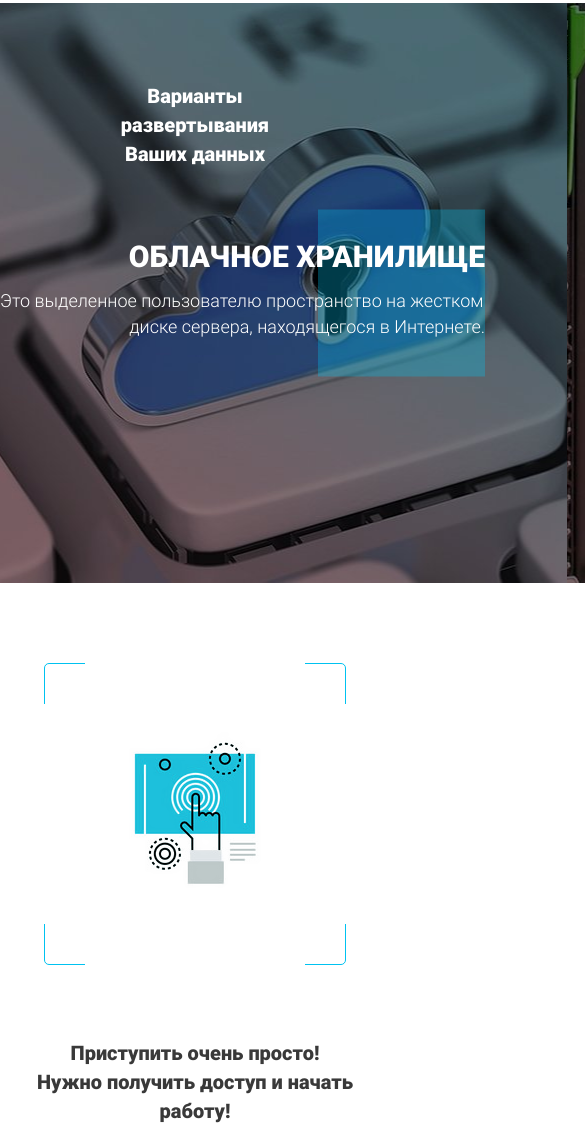
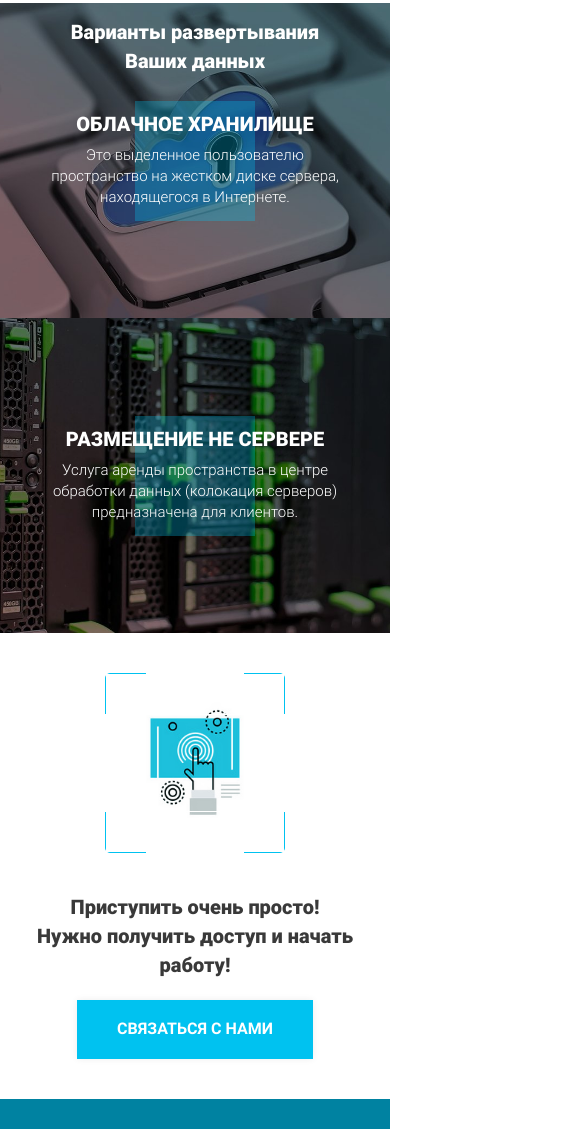
Before and after one commit to M1shkaS/layouts, a website: page prengi/src/index.html in a window 390 px wide. Shown: the part 4051-5180 px from the top of the page, 585 px wide, since content can reach past the window. Drawn offline with nearby package versions, Linux system fonts and the light colour scheme; files that its build step writes are made by us from their sources; files whose address does not match are found by name.

Commit message:
adaptive prengi

```diff
--- a/prengi/gulpfile.js
+++ b/prengi/gulpfile.js
@@ -20,7 +20,7 @@ gulp.task('server', function () {
 
 gulp.task('styles', function () {
    return gulp.src("src/sass/**/*.+(scss|sass)")
-      .pipe(sass({ outputStyle: 'expanded' }).on('error', sass.logError))
+      .pipe(sass({ outputStyle: 'nested' }).on('error', sass.logError))
       .pipe(rename({ suffix: '.min', prefix: '' }))
       .pipe(autoprefixer())
       .pipe(cleanCSS({ compatibility: 'ie8' }))
--- /dev/null
+++ b/prengi/src/sass/blocks/data-sect/_data-sect-media.scss
@@ -0,0 +1,93 @@
+
+@media(max-width:1200px){
+  .block-left{
+   padding:0 82px 0 10px;
+   text-align: right;
+  }
+  .block-right{
+   padding-right: 10px;
+  }
+  .data__block-body {
+   width: 388px;
+   }
+}
+
+@media(max-width:992px){
+   .data{
+      &__wrapper{
+         grid-template-rows: 500px;
+         grid-auto-rows: 500px;
+      }
+      &__block-body{
+         width: 300px;
+         span{
+            width: 150px;
+            height: 150px;
+         }
+      }
+      &__block-title{
+         font-size: 23px;
+      }
+      &__block-descr{
+         font-size: 15px;
+         line-height: 21px;
+      }
+   }
+   .block-left{
+      padding: 0 50px 0 10px;
+     }
+   .block-right{
+      padding: 0 10px 0 50px;
+     }
+   .block-left span {
+      right: 50px;
+   }
+
+}
+
+
+@media(max-width:768px){
+   .data{
+      &__wrapper{
+         grid-template-columns: 1fr;
+         grid-template-rows: repeat(2, 350px);
+      }
+      &__title{
+         font-size: 23px;
+         top: 30px;
+      }
+      &__block-title{
+         font-size: 20px;
+      }
+      &__block{
+         padding: 0 10px;
+         text-align: center;
+         align-items: center;
+         text-align-last: center;
+      }
+      &__block-descr{
+         margin-top: 10px;
+      }
+   }
+   .data__block-body span {
+      width: 120px;
+      height: 120px;
+      left: 50%;
+      transform: translate(-50%, -50%);
+
+  }
+
+}
+@media(max-width:576px){
+   .data__title {
+      font-size: 20px;
+      width: 100%;
+      top: 15px;
+
+  }
+  .data{
+   &__wrapper{
+      grid-template-rows: repeat(2,315px);
+   }
+   }
+}
--- /dev/null
+++ b/prengi/src/sass/blocks/footer/_footer-media.scss
@@ -0,0 +1,45 @@
+
+
+@media(max-width:992px){
+
+   .footer__column{
+      margin: 0 5px;
+   }
+   .footer__column:first-child {
+      max-width: 320px;
+  }
+}
+
+@media(max-width:768px){
+   .footer{
+      padding: 40px 0;
+      &__column:first-child{
+         display: none;
+      }
+   }
+}
+
+@media(max-width:576px){
+   .footer{
+      &__wrapper{
+         flex-direction: column;
+         padding-bottom: 24px;
+
+      }
+      &__column{
+         margin: 0 0 20px 0;
+      }
+      &__column-title{
+         text-align: center;
+      }
+      &__column-list{
+         display: flex;
+         flex-wrap: wrap;
+
+         // justify-content: space-between;
+      }
+      &__list-item{
+      padding: 0 5px;
+      }
+   }
+}
--- a/prengi/src/sass/blocks/footer/_footer.scss
+++ b/prengi/src/sass/blocks/footer/_footer.scss
@@ -1,5 +1,5 @@
 .footer {
-   padding: 50px 40px;
+   padding: 50px 0;
    background-color: #0082a1;
    &__wrapper {
       display: flex;
--- /dev/null
+++ b/prengi/src/sass/blocks/work/_work-media.scss
@@ -0,0 +1,36 @@
+
+
+@media(max-width:992px){
+   .work__img {
+      width: 250px;
+      height: 250px;
+   }
+
+}
+@media(max-width:768px){
+   .work{
+      padding: 40px 0;
+      &__img {
+         width: 220px;
+         height: 220px;
+         img{
+            width: 100%;
+            height: 100%;
+         }
+      }
+      &__title{
+         margin-top: 40px;
+      }
+   }
+
+}
+@media(max-width:576px){
+   .work{
+      &__img {
+         width: 180px;
+         height: 180px;
+
+      }
+
+   }
+}
--- a/prengi/src/sass/style.scss
+++ b/prengi/src/sass/style.scss
@@ -41,3 +41,6 @@
 @import 'blocks/cards/cards-media';
 @import 'blocks/solutions/solutions-media';
 @import 'blocks/benefits/benefits-media';
+@import 'blocks/data-sect/data-sect-media';
+@import 'blocks/work/work-media';
+@import 'blocks/footer/footer-media';
```
Also changed, not shown: prengi/dist/css/style.min.css.
